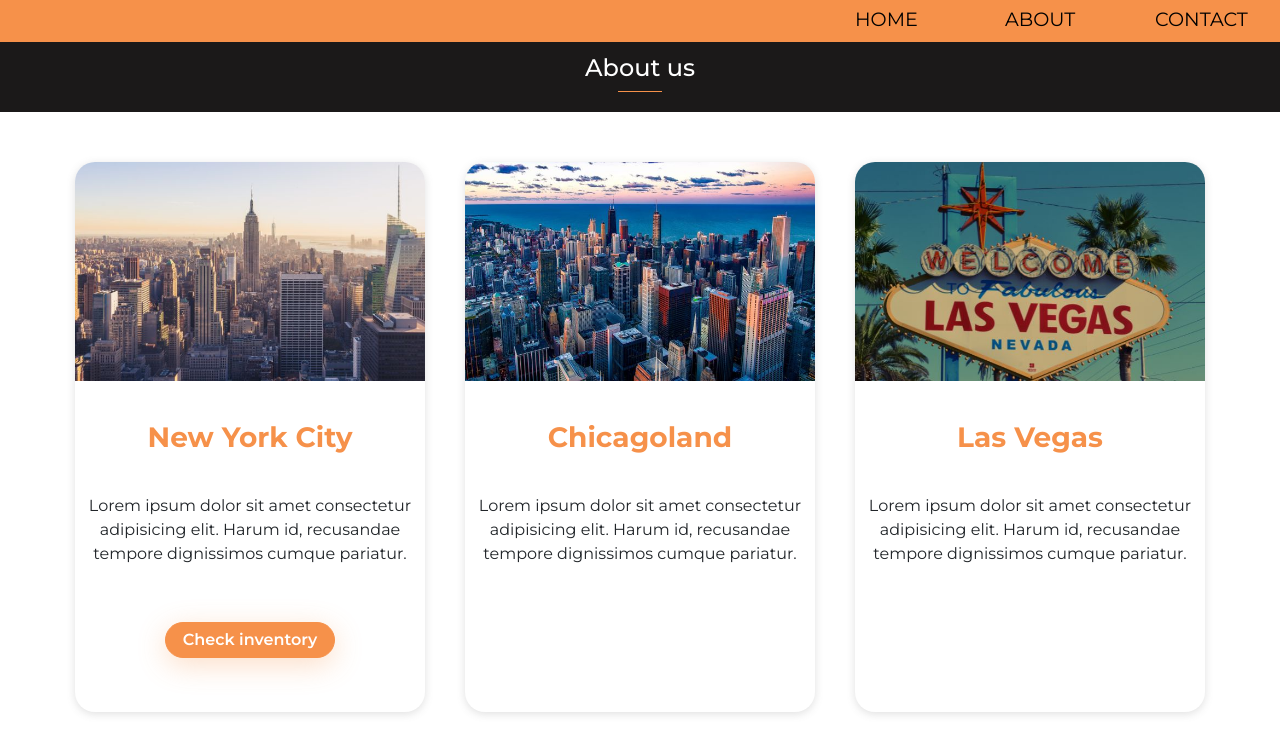
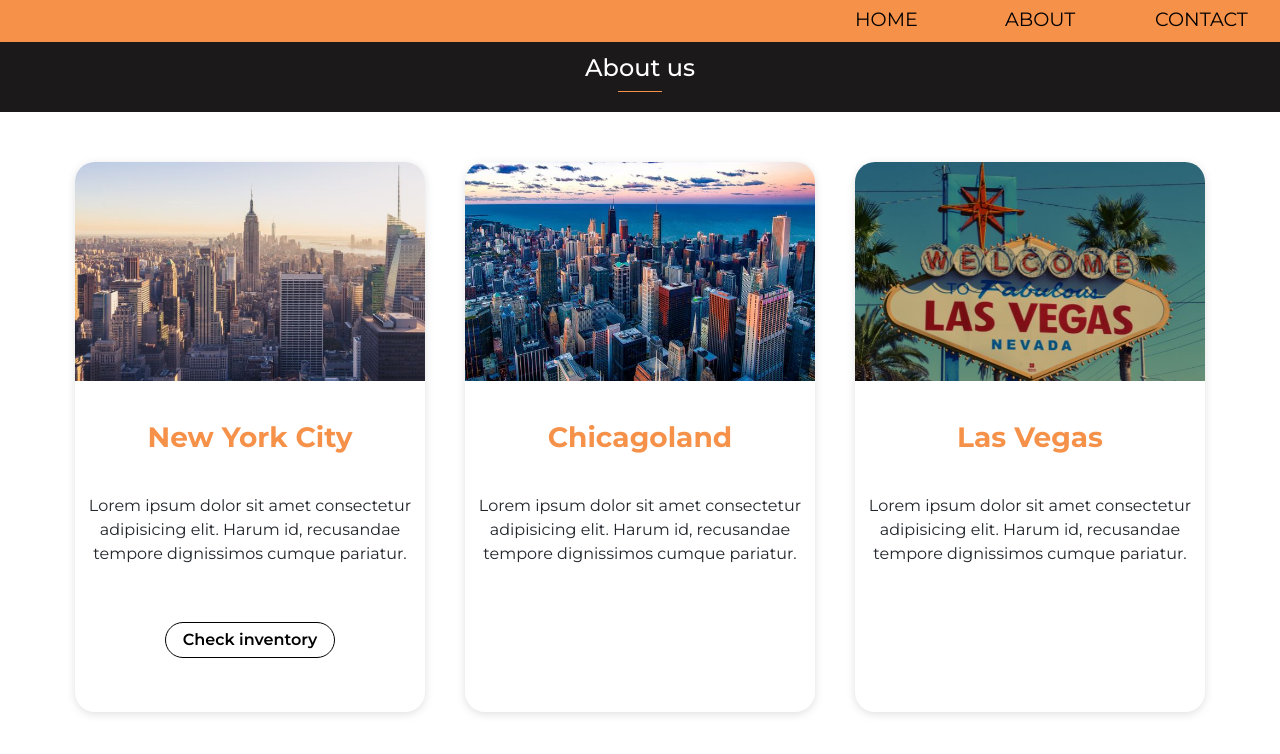
Before and after one commit to Panke44/first-ever-react-app, a React (Create React App) app: page /About in a window 1280 px wide. Shown: the top 754 px of the page. Built offline with nearby package versions, Linux system fonts and the light colour scheme.

Commit message:
Fixed red button hover border

```diff
--- a/src/Components/RedButton.module.css
+++ b/src/Components/RedButton.module.css
@@ -1,16 +1,17 @@
 .red-button{
     width: 170px;
     padding: 5px 15px;
-    background-color: #f6914a;
-    color: white;
+    background-color: white;
+    color: black;
     border-radius: 25px;
-    border: 1px solid #f6914a;
+    border: 1px solid black;
     transition: 0.3s ease;
-    box-shadow: rgba(246, 145, 74, 0.3) 0px 7px 29px 0px;
+    /* box-shadow: rgba(246, 145, 74, 0.3) 0px 7px 29px 0px; */
     font-weight: 600;
 }
 
 .red-button:hover{
     color: #f6914a;
+    border: 1px solid #f6914a;
     background-color: white;
 }
```
